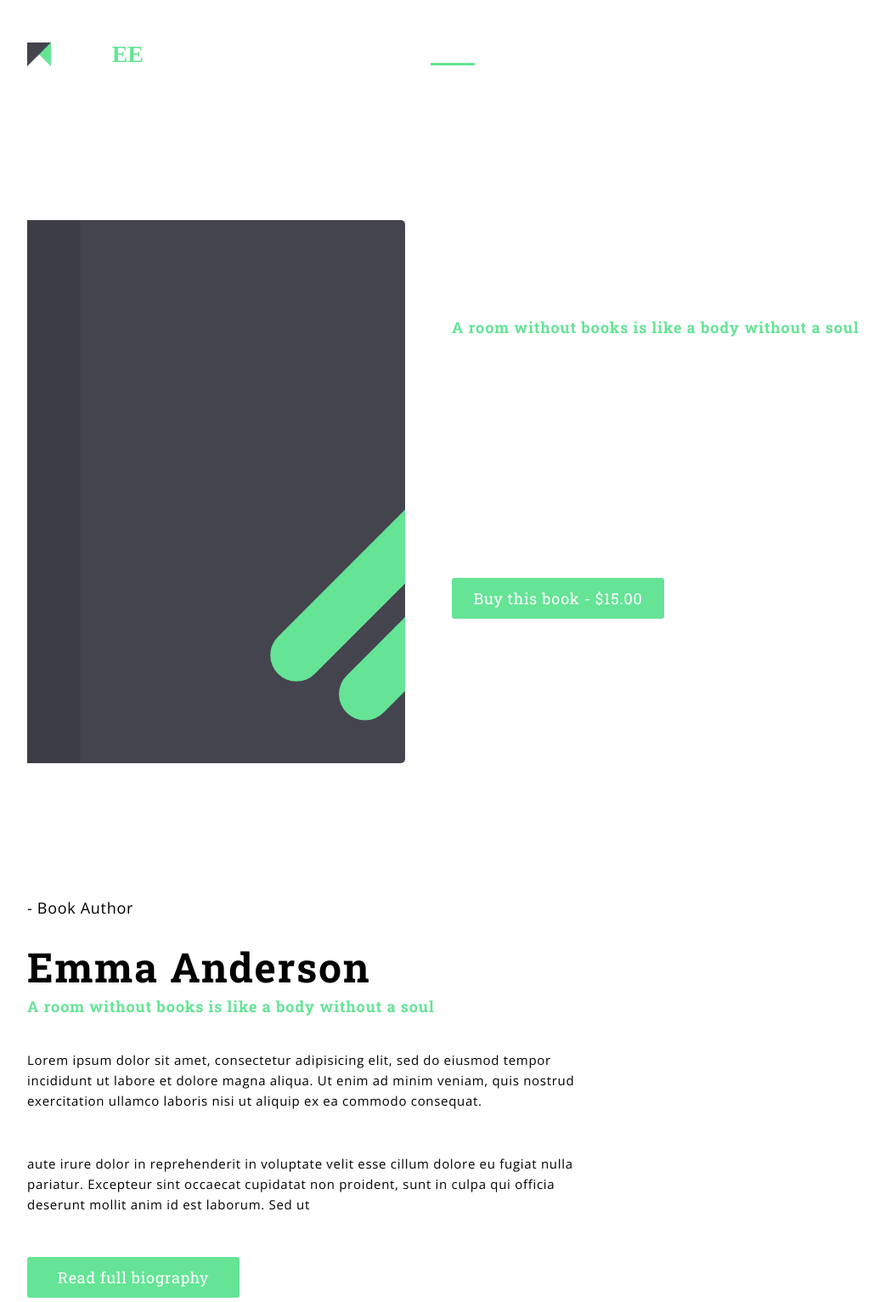
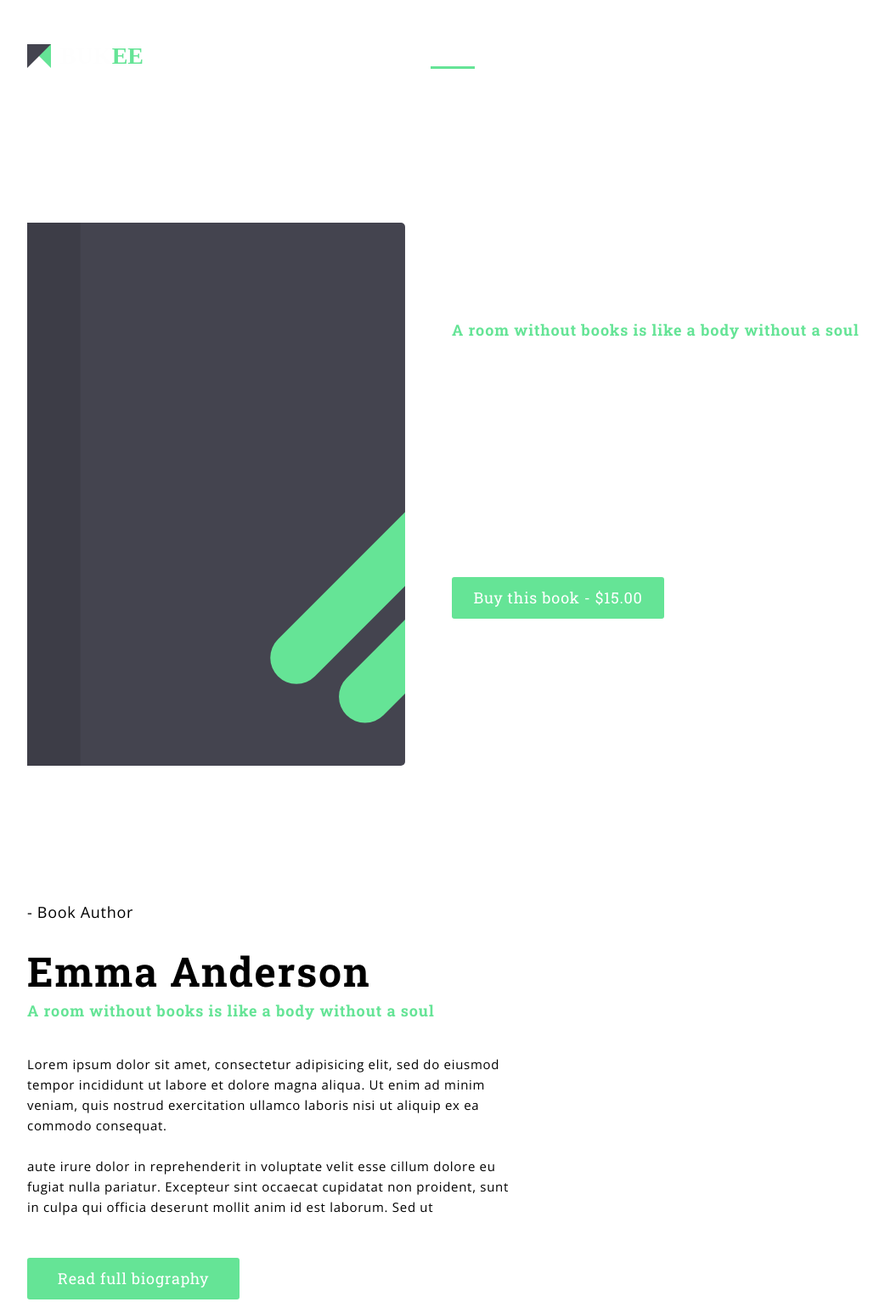
Before and after one commit to Shut089/Bukee, a website built with webpack: page src/views/index.html in a window 1280 px wide. Shown: the top 1532 px of the page at 85% size, without its empty margins (23-1065 px from the left). Built offline with nearby package versions, Linux system fonts and the light colour scheme; files whose address does not match are found by name.

Commit message:
add correct
Корректировка по Pixel

```diff
--- a/src/styles/main.scss
+++ b/src/styles/main.scss
@@ -23,7 +23,7 @@ small {
     background-repeat: no-repeat;
     background-size: cover;
     color: $light-color;
-    padding-bottom: 160px;
+    padding-bottom: 162px;
 }
 .wrap {
     max-width: 1170px;
@@ -54,6 +54,7 @@ small {
             padding-bottom: 5px;
             border-bottom: 3px solid transparent;
             transition: 0.3s;
+            padding-top: 5px;
             &:hover {
                 border-bottom: 3px solid $accent-color;
             }
@@ -97,7 +98,8 @@ small {
         font-size: 15px;
         line-height: 24px;
         letter-spacing: 0.7px;
-        margin-bottom: 50px;
+        margin-bottom: 24px;
+        margin-right: 100px;
     }
     &__btn {
         display: block;
--- a/src/views/index.html
+++ b/src/views/index.html
@@ -50,7 +50,7 @@
                         <p class="blok-text__name">- By Emma Anderson</p>
                         <h1 class="blok-text__title"> BUKEE: THE BOOK <span>A room without books is like a body without a soul</span></h1>
                         <p class="blok-text__description">Lorem ipsum dolor sit amet, consectetur adipisicing elit, sed do eiusmod tempor incididunt ut labore et dolore magna aliqua. Ut enim ad minim veniam, quis nostrud exercitation ullamco laboris nisi ut aliquip ex ea commodo consequat.</p>
-                        <p class="blok-text__description"> aute irure dolor in reprehenderit in voluptate velit esse cillum dolore eu fugiat nulla pariatur. Excepteur sint occaecat cupidatat non proident, sunt in culpa qui officia deserunt mollit anim id est laborum. Sed ut </p>
+                        <p class="blok-text__description"> Duis aute irure dolor in reprehenderit in voluptate velit esse cillum dolore eu fugiat nulla pariatur. Excepteur sint occaecat cupidatat non proident, sunt in culpa qui officia deserunt mollit anim id est laborum. Sed ut </p>
                         <a href="#" class="blok-text__btn">Buy this book - $15.00</a>
                         <small>* Some conditions may applicable</small>
                     </div>
```
Also changed, not shown: dist/index.html, dist/styles/main.css, 1 other file.
